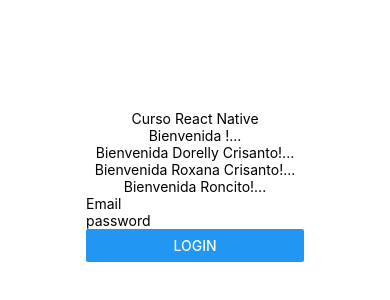
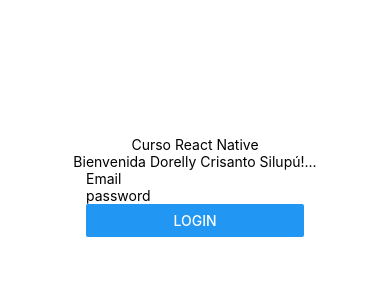
Before and after one commit to dcrisanto/curso-react-native, a React Native app: screen / in a window 390 px wide. Shown: the part 236-536 px from the top of the page. Built offline with nearby package versions, Linux system fonts and the light colour scheme.

Commit message:
props default

```diff
--- a/App.js
+++ b/App.js
@@ -7,10 +7,11 @@
   return (
     <View style={styles.container}>
       <Text>Curso React Native</Text>
-      <Greeting />
+      {/* <Greeting />
       <Greeting name="Dorelly Crisanto" />
       <Greeting name="Roxana Crisanto" />
-      <Greeting name="Roncito" />
+      <Greeting name="Roncito" /> */}
+      <Greeting firstname="Dorelly" lastname="Crisanto Silupú" />
       <LoginForm />
     </View>
   );
--- a/src/components/Greeting.js
+++ b/src/components/Greeting.js
@@ -2,7 +2,17 @@
 import {Text} from "react-native";
 
 export default function Greeting(props) {
-    const {name} = props; // object destruc
-    console.log(name);
-    return <Text>Bienvenida {name}!...</Text>
+    // const {firstname="Ron", lastname="Con pasas"} = props; // object destruc
+    const {firstname, lastname} = props; // object destruc
+    console.log(firstname, lastname);
+    return (
+        <Text>
+            Bienvenida {firstname} {lastname}!...
+        </Text>
+    );
 }
+
+Greeting.defaultProps = {
+    firstname: 'Ron',
+    lastname: 'Con pasas',
+}
```
